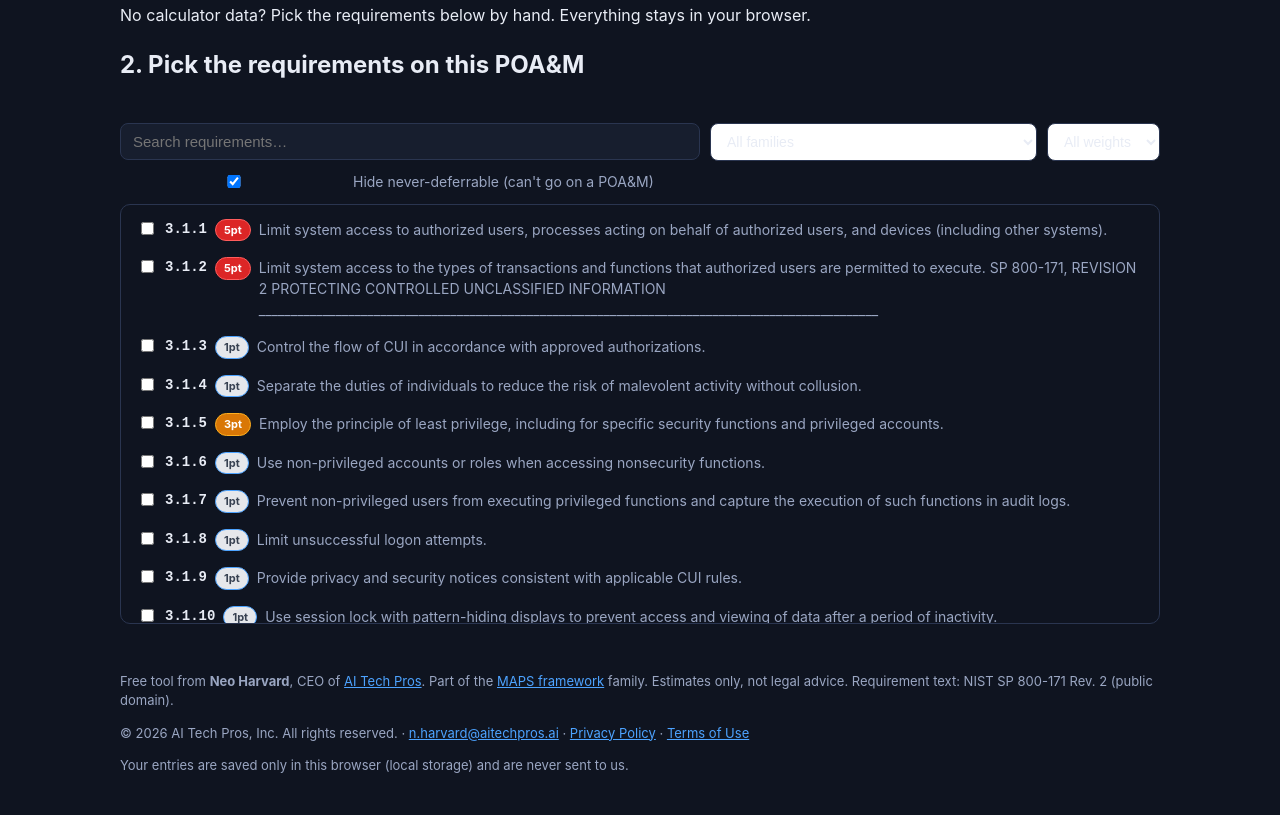
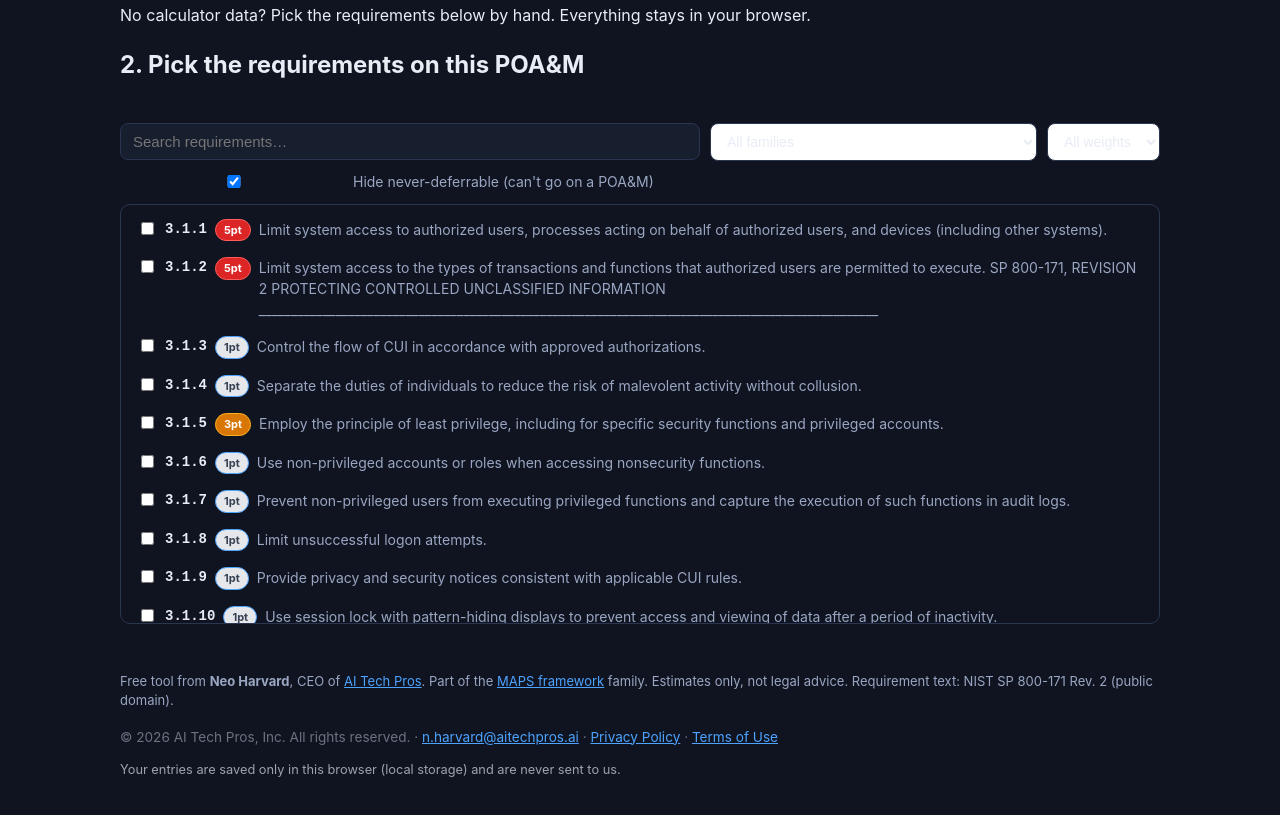
Before and after one commit to nehemiah313/poam-generator, a plain HTML site: page index.html in a window 1280 px wide. Shown: the part 313-1128 px from the top of the page. Drawn offline with Linux system fonts and the light colour scheme.

Commit message:
Compliance: footer CSS classes

```diff
--- a/styles.css
+++ b/styles.css
@@ -100,3 +100,6 @@ body { margin: 0; background: var(--bg); color: var(--text); font-family: -apple
   .top .sub, #importCard, #exportCard, footer, .toolbar, .btn { display: none; }
   .card { box-shadow: none; border: 1px solid #ccc; break-inside: avoid; }
 }
+
+.legal-line{margin-top:1rem;font-size:.85rem;color:#6b7280}
+.storage-note{font-size:.8rem;color:#9ca3af;margin-top:.4rem}
```
